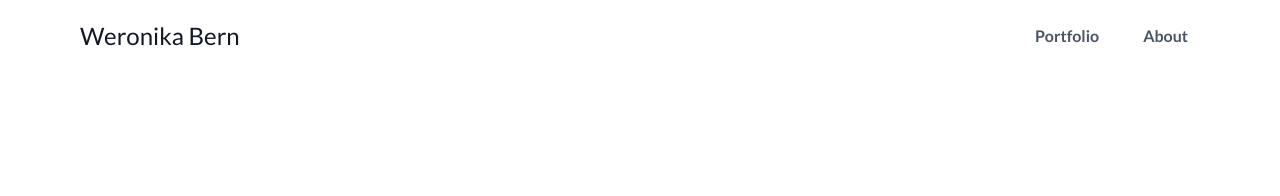
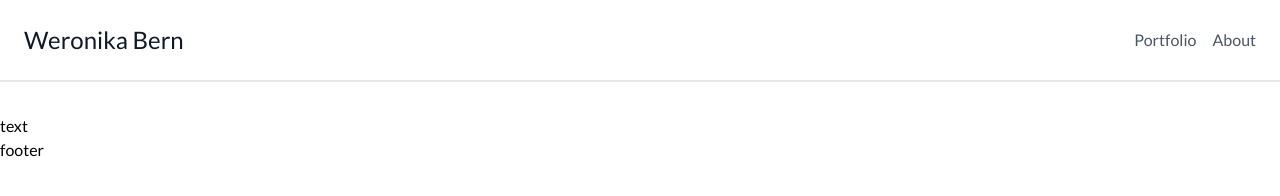
Before and after one commit to tommybernaciak/weronika-page, a Gatsby site: page /about in a window 1280 px wide. Before the commit this address had no page. Built offline with nearby package versions, Linux system fonts and the light colour scheme; Gatsby itself is replaced by a stand-in of ours.

Commit message:
fixed navbar, added basic pages

```diff
--- a/src/components/layout.js
+++ b/src/components/layout.js
@@ -6,7 +6,7 @@ const Layout = ({ children }) => (
     <header>
       <Navbar />
     </header>
-    <main>{children}</main>
+    <main className="mt-8">{children}</main>
     <footer>footer</footer>
   </div>
 );
--- a/src/components/navbar.js
+++ b/src/components/navbar.js
@@ -1,37 +1,19 @@
+import { Link } from "gatsby";
 import React, { useState } from "react";
-import { Link } from "gatsby";
+import { links } from "./navbar/links";
+import MobileButton from "./navbar/mobileButton";
 
 const Navbar = () => {
-  //   const btn = document.querySelector("button.mobile-menu-button");
-  //   const menu = document.querySelector(".mobile-menu");
-
-  //   btn.addEventListener("click", () => {
-  //     menu.classList.toggle("hidden");
-  //   });
   const [mobileMenuClass, setMobileMenuClass] = useState("hidden");
   const handleToggleMenu = () => {
     setMobileMenuClass((prev) => (prev === "hidden" ? "" : "hidden"));
   };
 
   return (
-    <nav className="fixed w-full z-10 top-0">
-      <div
+    <nav className="z-10 border-b-2 flex items-center justify-between flex-wrap p-6">
+      <div className="flex items-center flex-shrink-0">
+        <Link
           className="
-          w-full
-          mx-auto
-          flex flex-wrap
-          items-center
-          justify-between
-          mt-0
-          pt-4
-          pb-2
-          px-16
-          bg-white
-        "
-      >
-        <div className="pl-4">
-          <Link
-            class="
               text-gray-900 text-base
               no-underline
               hover:no-underline
@@ -42,79 +24,22 @@ const Navbar = () => {
           Weronika Bern
         </Link>
       </div>
-        <div className=" lg:flex lg:items-center lg:w-auto lg:block lg:mt-0 z-20">
-          <ul className="list-reset flex justify-end flex-1 items-center">
-            <li className="mr-3">
+      <MobileButton handleToggleMenu={handleToggleMenu} />
+      <div
+        className={`${mobileMenuClass} w-full block md:flex md:items-center md:w-auto`}
+      >
+        {links.map((link) => {
+          return (
             <Link
+              key={link.name}
               className="
-                  inline-block
-                  py-2
-                  px-4
-                  text-gray-600
-                  hover:text-gray-900
-                  font-bold
-                  no-underline"
-                to="/"
+                block mt-4 md:inline-block md:mt-0 md:ml-4 text-gray-600 hover:text-gray-900 no-underline"
+              to={link.to}
             >
-                Portfolio
+              {link.name}
             </Link>
-            </li>
-            <li className="mr-3">
-              <Link
-                className="
-                  inline-block
-                  py-2
-                  px-4 text-gray-600
-                  hover:text-gray-900
-                  font-bold
-                  no-underline"
-                to="/"
-              >
-                About
-              </Link>
-            </li>
-          </ul>
-          <div className="md:hidden flex items-center">
-            <button className="outline-none mobile-menu-button">
-              <svg
-                className=" w-6 h-6 text-gray-500 hover:text-green-500 "
-                x-show="!showMenu"
-                fill="none"
-                strokeLinecap="round"
-                strokeLinejoin="round"
-                strokeWidth="2"
-                viewBox="0 0 24 24"
-                stroke="currentColor"
-                onClick={handleToggleMenu}
-              >
-                <path d="M4 6h16M4 12h16M4 18h16"></path>
-              </svg>
-            </button>
-          </div>
-        </div>
-      </div>
-      {/*  Mobile menu button */}
-
-      {/* <!-- mobile menu --> */}
-      <div className={mobileMenuClass}>
-        <ul className="">
-          <li className="active">
-            <a
-              href="index.html"
-              className="block text-sm px-2 py-4 text-white bg-green-500 font-semibold"
-            >
-              Portfolio
-            </a>
-          </li>
-          <li>
-            <a
-              href="#about"
-              className="block text-sm px-2 py-4 hover:bg-green-500 transition duration-300"
-            >
-              About
-            </a>
-          </li>
-        </ul>
+          );
+        })}
       </div>
     </nav>
   );
--- /dev/null
+++ b/src/components/navbar/links.js
@@ -0,0 +1,4 @@
+export const links = [
+  { name: "Portfolio", to: "/" },
+  { name: "About", to: "/about" },
+];
--- /dev/null
+++ b/src/components/navbar/mobileButton.js
@@ -0,0 +1,24 @@
+import React from "react";
+
+const MobileButton = ({ handleToggleMenu }) => {
+  return (
+    <div className="md:hidden flex items-center">
+      <button className="outline-none mobile-menu-button">
+        <svg
+          className=" w-6 h-6 text-gray-600 hover:text-gray-900 "
+          fill="none"
+          strokeLinecap="round"
+          strokeLinejoin="round"
+          strokeWidth="2"
+          viewBox="0 0 24 24"
+          stroke="currentColor"
+          onClick={handleToggleMenu}
+        >
+          <path d="M4 6h16M4 12h16M4 18h16"></path>
+        </svg>
+      </button>
+    </div>
+  );
+};
+
+export default MobileButton;
--- /dev/null
+++ b/src/pages/about.js
@@ -0,0 +1,8 @@
+import * as React from "react";
+import Layout from "../components/layout";
+
+const AboutPage = () => {
+  return <Layout>text</Layout>;
+};
+
+export default AboutPage;
--- a/src/pages/index.js
+++ b/src/pages/index.js
@@ -5,7 +5,6 @@ import Pictures from "../components/pictures";
 const IndexPage = () => {
   return (
     <Layout>
-      <div>test</div>
       <Pictures />
     </Layout>
   );
```
Lines whose indentation alone changed are shown as unchanged.
